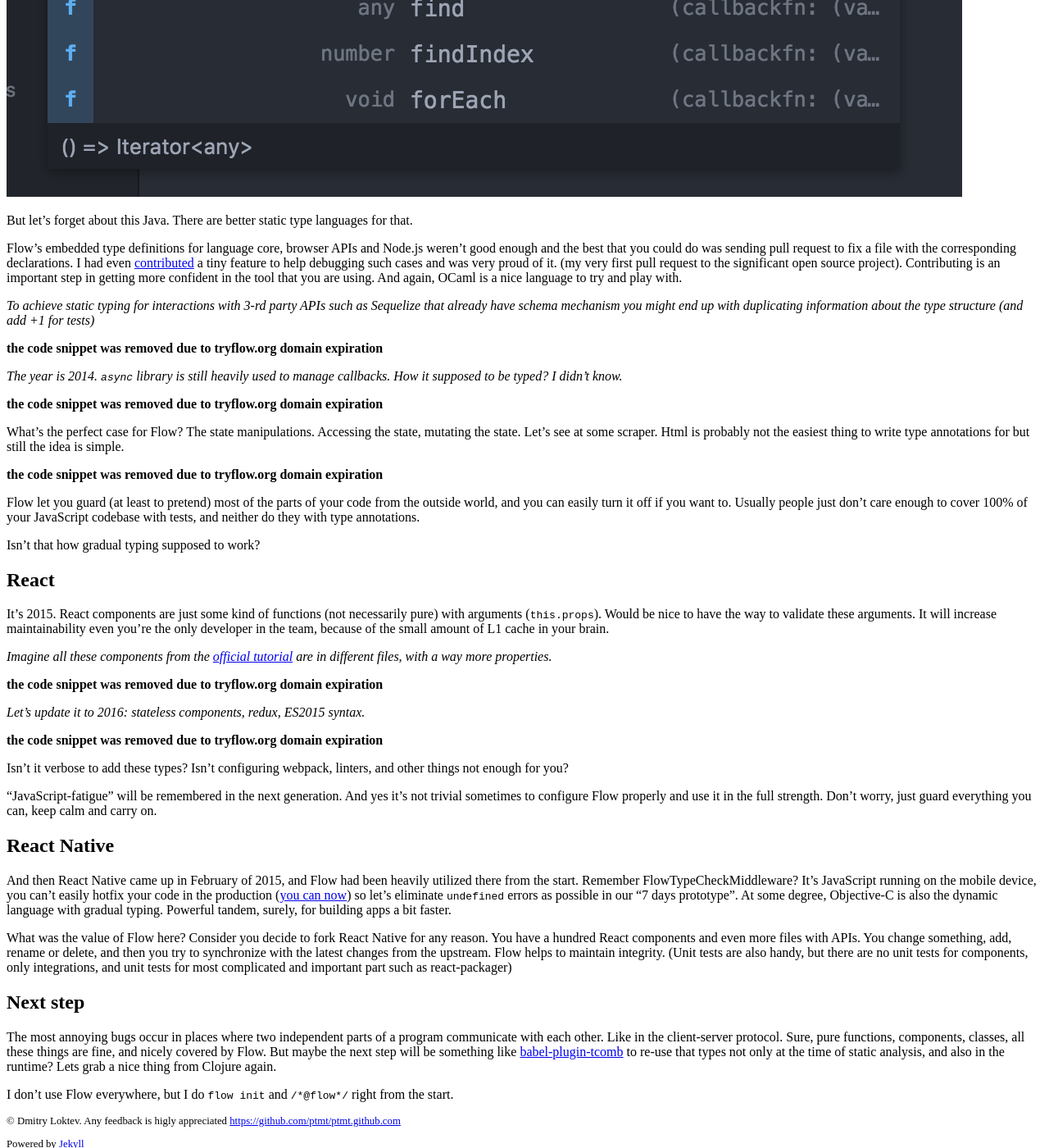
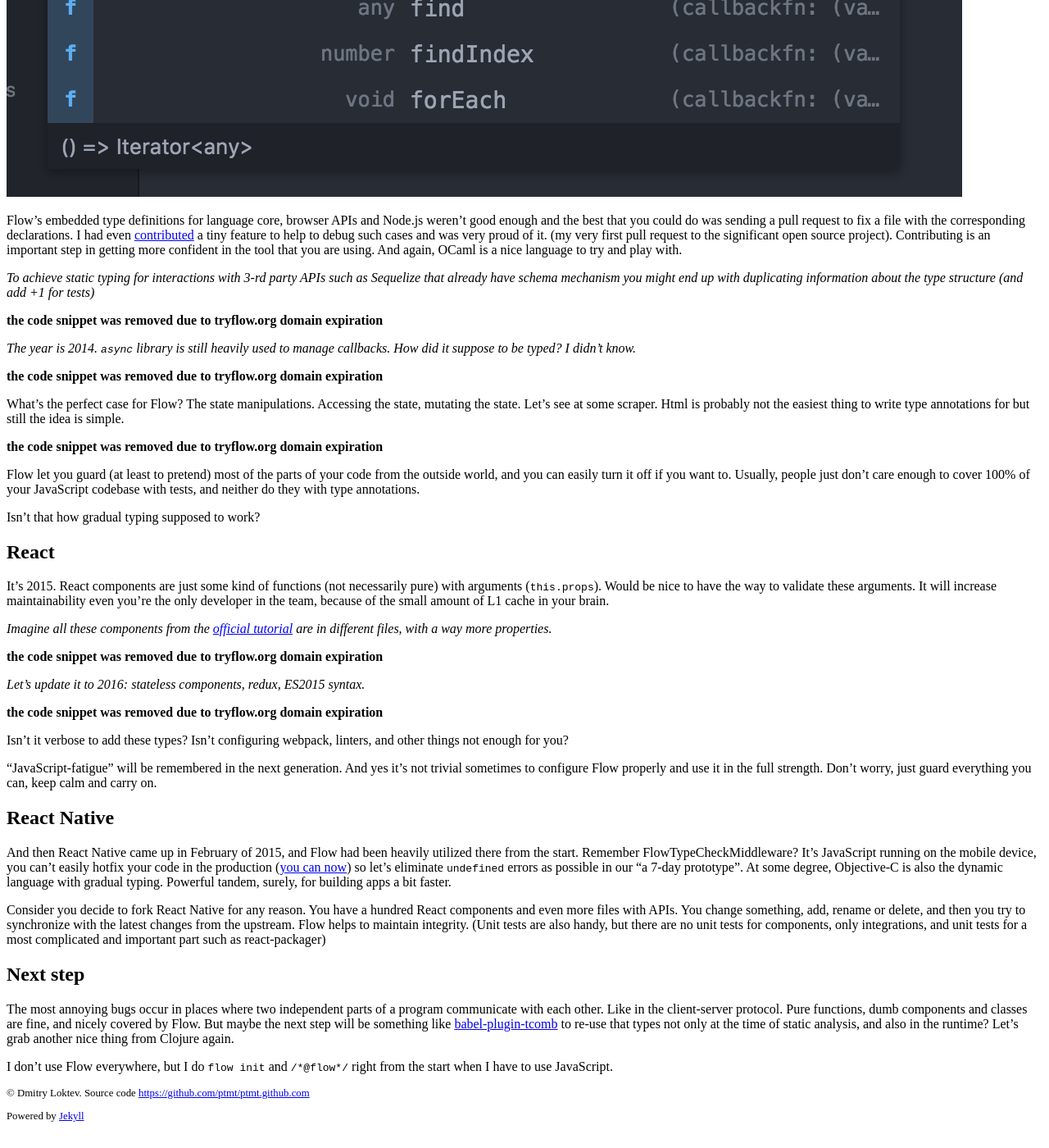
Before and after one commit to ptmt/ptmt.github.com, a Jekyll site: the page built from _posts/2016-07-12-gradual-typing-in-javascript.md, in a window 1280 px wide and 1400 px high, scrolled down 1312 px. Shown: the whole window at 82% size. Built offline with Jekyll 4.4.1, drawn with Linux system fonts in a browser that asks for light colours; nearby versions of some CDN libraries; some web fonts are replaced; some of the changed text lies outside the part shown.

```diff
--- a/_config.yml
+++ b/_config.yml
@@ -1,17 +1,16 @@
 # SITE CONFIGURATION
 baseurl: "" # the subpath of your site, e.g. /blog/
 url: "http://potomushto.com" # the base hostname & protocol for your site
-
 
 # Meta
 title: "@ptmt/blog"
 avatar: avatar.png
 gravatar: # email md5 hash
-description: "Javascript, Objective-C, React, React Native" # used by search engines
+description: "JavaScript, Objective-C, React, React Native" # used by search engines
 
 footer_text: >
- <p> &copy; Dmitry Loktev. Any feedback is higly appreciated <a href="https://github.com/ptmt/ptmt.github.com">https://github.com/ptmt/ptmt.github.com</a></p>
- Powered by <a href="http://jekyllrb.com">Jekyll</a>
+  <p> &copy; Dmitry Loktev. Source code <a href="https://github.com/ptmt/ptmt.github.com">https://github.com/ptmt/ptmt.github.com</a></p>
+  Powered by <a href="http://jekyllrb.com">Jekyll</a>
 
 # Icons
 rss: true
@@ -24,11 +23,11 @@
 github: "ptmt"
 google_plus:
 instagram:
-linkedin:  # full URL
+linkedin: # full URL
 pinterest:
 reddit:
 soundcloud:
-stack_exchange:  # full URL
+stack_exchange: # full URL
 steam:
 tumblr:
 twitter: "potomushto"
--- a/_posts/2016-07-12-gradual-typing-in-javascript.md
+++ b/_posts/2016-07-12-gradual-typing-in-javascript.md
@@ -2,7 +2,17 @@
 layout: post
 title: "A little journey with types in JavaScript"
 excerpt: A few live examples
-tags: [javascript, flow, facebook, google, ecmascript, clojure, clojurescript, typescript]
+tags:
+  [
+    javascript,
+    flow,
+    facebook,
+    google,
+    ecmascript,
+    clojure,
+    clojurescript,
+    typescript,
+  ]
 comments: true
 ---
 
@@ -12,47 +22,45 @@
 }
 </style>
 
-**TL;DR:** Types can be gradually applied. Gradual typing in JavaScript mostly meant Flow in the places where I worked. Flow helped us with 1) Node.js backend and CLI tools, 2) accessing and managing state with React components tree and 3) even maintaining a React Native fork. A few difficulties were out there, of course, including fast-moving Javascript language, its idioms and libraries (*"out-of-sync d.ts"*-problem), quite complex configs, and the lack of re-using the types in the runtime. And OCaml codebase that still may sound scary and makes Flow less suitable for contributions from the wider audience (in reality the latest tooling turns OCaml into awesome language to work with).
+**TL;DR:** Types can be gradually applied. Gradual typing in JavaScript mostly meant Flow in the places where I worked. Flow helped us with several use cases: 1) Node.js backend and CLI tools, 2) accessing and managing state with React components tree and 3) maintaining a React Native fork. A few difficulties were out there, of course, including fast-moving JavaScript language, its idioms, and libraries (_"out-of-sync d.ts"_-problem), quite complex configs, and the lack of re-using the types in the runtime. And OCaml codebase still may sound scary and makes Flow less suitable for contributions from the wider audience (even though the latest tooling turns OCaml into the awesome language to work with).
 
 ![JavaScript and type systems](/images/2016/javascript-and-type-systems.png)
-*One hell of controversial slide about gradual typing*
+_One hell of a controversial slide about gradual typing_
 
 ## Node.js
 
 Almost 18 months ago [we started to use Flow](2015/01/26/facebook-flow-on-server-and-client.html) in production. Feels like the eternity in the JavaScript era.
-Back then we had a web server written in Node (because the universal approach to rendering and other shared code) and Flow gave us some valuable suggestions thanks to its non-nullable by default types.
+Back then we had a web server written in Node (because of the universal approach to rendering and other shared code) and Flow gave us some valuable suggestions thanks to its non-nullable by default types.
 
 (Click on functions and variables to see type signatures if you lucky)
 
-__the code snippet was removed due to tryflow.org domain expiration__
+**the code snippet was removed due to tryflow.org domain expiration**
 
-Should I remember the signature that node.js function or just google it? What if haven't set up a fast feedback infrastructure (e.g. live tests with mocked API and other things)?
+Should I remember the signature that node.js function or just google it? What if we haven't set up a fast-feedback coding infrastructure (e.g. live tests with mocked API or REPL)?
 
-*(how it may look in the text editor)*
+_(how it may look in the text editor)_
 
 ![alt](/images/2016/nuclide1.png)
 
-But let's forget about this Java. There are better static type languages for that.
-
 Flow's embedded type definitions for language core, browser APIs and Node.js weren't good enough and the best that
-you could do was sending pull request to fix a file with the corresponding declarations.
-I had even [contributed](https://github.com/facebook/flow/pull/151) a tiny feature to help debugging such cases and was very proud of it.
+you could do was sending a pull request to fix a file with the corresponding declarations.
+I had even [contributed](https://github.com/facebook/flow/pull/151) a tiny feature to help to debug such cases and was very proud of it.
 (my very first pull request to the significant open source project). Contributing is an
 important step in getting more confident in the tool that you are using. And again, OCaml is a nice language to try and play with.
 
-*To achieve static typing for interactions with 3-rd party APIs such as Sequelize that already have schema mechanism you might end up with duplicating information about the type structure (and add +1 for tests)*
+_To achieve static typing for interactions with 3-rd party APIs such as Sequelize that already have schema mechanism you might end up with duplicating information about the type structure (and add +1 for tests)_
 
-__the code snippet was removed due to tryflow.org domain expiration__
+**the code snippet was removed due to tryflow.org domain expiration**
 
-*The year is 2014. `async` library is still heavily used to manage callbacks. How it supposed to be typed? I didn't know.*
+_The year is 2014. `async` library is still heavily used to manage callbacks. How did it suppose to be typed? I didn't know._
 
-__the code snippet was removed due to tryflow.org domain expiration__
+**the code snippet was removed due to tryflow.org domain expiration**
 
 What's the perfect case for Flow? The state manipulations. Accessing the state, mutating the state. Let's see at some scraper. Html is probably not the easiest thing to write type annotations for but still the idea is simple.
 
-__the code snippet was removed due to tryflow.org domain expiration__
+**the code snippet was removed due to tryflow.org domain expiration**
 
-Flow let you guard (at least to pretend) most of the parts of your code from the outside world, and you can easily turn it off if you want to. Usually people just don't care enough to cover 100% of your JavaScript codebase with tests, and neither do they with type annotations.
+Flow let you guard (at least to pretend) most of the parts of your code from the outside world, and you can easily turn it off if you want to. Usually, people just don't care enough to cover 100% of your JavaScript codebase with tests, and neither do they with type annotations.
 
 Isn't that how gradual typing supposed to work?
 
@@ -60,13 +68,13 @@
 
 It's 2015. React components are just some kind of functions (not necessarily pure) with arguments (`this.props`). Would be nice to have the way to validate these arguments. It will increase maintainability even you're the only developer in the team, because of the small amount of L1 cache in your brain.
 
-*Imagine all these components from the [official tutorial](https://facebook.github.io/react/docs/tutorial.html) are in different files, with a way more properties.*
+_Imagine all these components from the [official tutorial](https://facebook.github.io/react/docs/tutorial.html) are in different files, with a way more properties._
 
-__the code snippet was removed due to tryflow.org domain expiration__
+**the code snippet was removed due to tryflow.org domain expiration**
 
-*Let's update it to 2016: stateless components, redux, ES2015 syntax.*
+_Let's update it to 2016: stateless components, redux, ES2015 syntax._
 
-__the code snippet was removed due to tryflow.org domain expiration__
+**the code snippet was removed due to tryflow.org domain expiration**
 
 Isn't it verbose to add these types? Isn't configuring webpack, linters, and other things not enough for you?
 
@@ -74,12 +82,12 @@
 
 ## React Native
 
-And then React Native came up in February of 2015, and Flow had been heavily utilized there from the start. Remember FlowTypeCheckMiddleware? It's JavaScript running on the mobile device, you can't easily hotfix your code in the production ([you can now](https://github.com/Microsoft/code-push)) so let's eliminate `undefined` errors as possible in our "7 days prototype". At some degree, Objective-C is also the dynamic language with gradual typing. Powerful tandem, surely, for building apps a bit faster.
+And then React Native came up in February of 2015, and Flow had been heavily utilized there from the start. Remember FlowTypeCheckMiddleware? It's JavaScript running on the mobile device, you can't easily hotfix your code in the production ([you can now](https://github.com/Microsoft/code-push)) so let's eliminate `undefined` errors as possible in our "a 7-day prototype". At some degree, Objective-C is also the dynamic language with gradual typing. Powerful tandem, surely, for building apps a bit faster.
 
-What was the value of Flow here? Consider you decide to fork React Native for any reason. You have a hundred React components and even more files with APIs. You change something, add, rename or delete, and then you try to synchronize with the latest changes from the upstream. Flow helps to maintain integrity. (Unit tests are also handy, but there are no unit tests for components, only integrations, and unit tests for most complicated and important part such as react-packager)
+Consider you decide to fork React Native for any reason. You have a hundred React components and even more files with APIs. You change something, add, rename or delete, and then you try to synchronize with the latest changes from the upstream. Flow helps to maintain integrity. (Unit tests are also handy, but there are no unit tests for components, only integrations, and unit tests for a most complicated and important part such as react-packager)
 
 ## Next step
 
-The most annoying bugs occur in places where two independent parts of a program communicate with each other. Like in the client-server protocol. Sure, pure functions, components, classes, all these things are fine, and nicely covered by Flow. But maybe the next step will be something like [babel-plugin-tcomb](https://github.com/gcanti/babel-plugin-tcomb) to re-use that types not only at the time of static analysis, and also in the runtime? Lets grab a nice thing from Clojure again.
+The most annoying bugs occur in places where two independent parts of a program communicate with each other. Like in the client-server protocol. Pure functions, dumb components and classes are fine, and nicely covered by Flow. But maybe the next step will be something like [babel-plugin-tcomb](https://github.com/gcanti/babel-plugin-tcomb) to re-use that types not only at the time of static analysis, and also in the runtime? Let's grab another nice thing from Clojure again.
 
-I don't use Flow everywhere, but I do `flow init` and `/*@flow*/` right from the start.
+I don't use Flow everywhere, but I do `flow init` and `/*@flow*/` right from the start when I have to use JavaScript.
```
Also changed, not shown: _posts/2015-01-26-facebook-flow-on-server-and-client.md (+14 -16 lines), _posts/2015-04-15-configure-os-x-after-a-clean-install.md (deleted, +0 -20 lines), _posts/2015-04-16-containerized-nodejs-app-via-tutum.md (deleted, +0 -147 lines), _posts/2015-07-30-react-europe.md (+0 -20 lines), _posts/2015-08-25-mio-fuse-review.md (deleted, +0 -50 lines), _posts/2015-11-21-reactive-bratislava.md (+5 -8 lines), _posts/2016-02-21-react-native-one-year-later.md (+33 -31 lines), _posts/2016-03-01-porting-React-Native-to-OS-X.md (deleted, +0 -9 lines), _posts/2016-11-27-macos-postgres-on-nas.md (deleted, +0 -92 lines), _posts/2017-12-03-Using-AsyncStorage-in-React-Native.md (deleted, +0 -15 lines).
